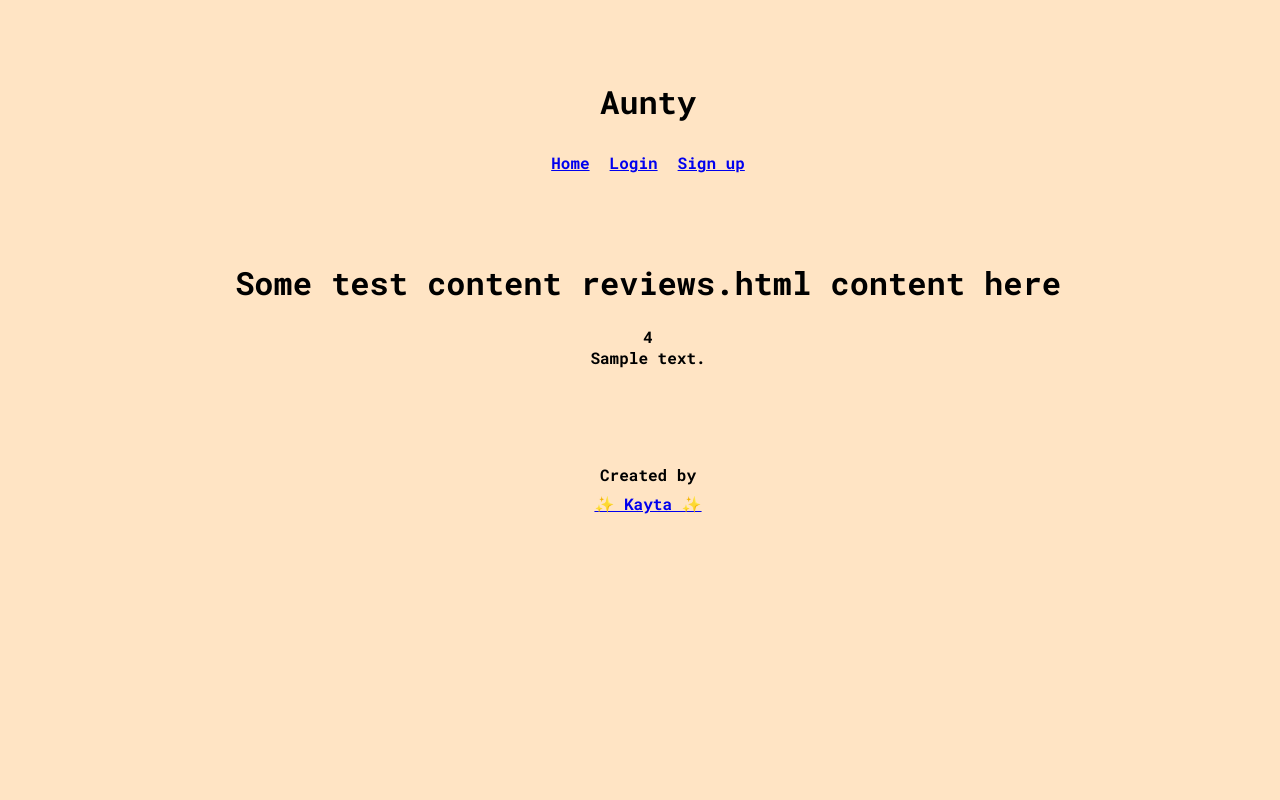
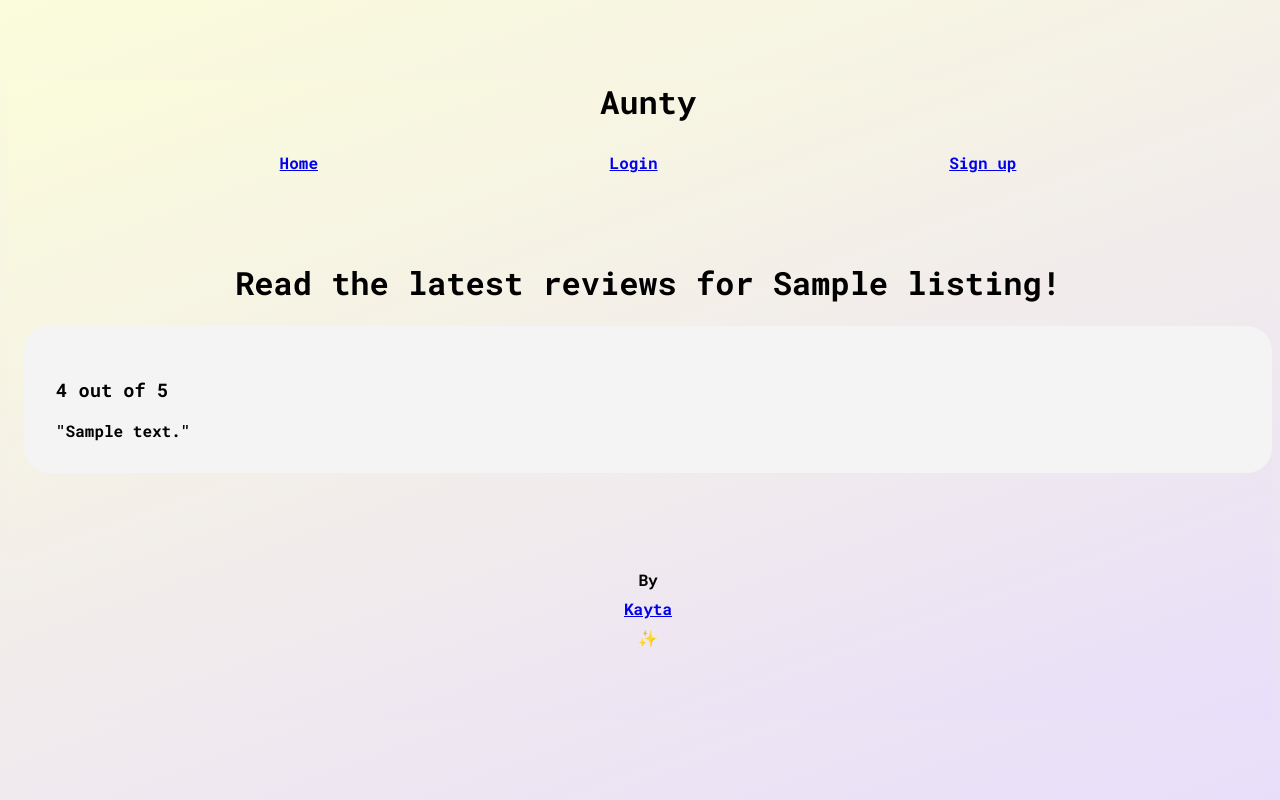
Before and after one commit to kaytawho/beauty-app, a Flask app: page /listings/1/reviews in a window 1280 px wide. Run offline with Flask 2, Linux system fonts and the light colour scheme; a database or web service that is not in the repository returns one stand-in record (values such as "Sample title"); some libraries are stand-ins or nearby versions.

Commit message:
css and html styling

```diff
--- a/controllers/review_controller.py
+++ b/controllers/review_controller.py
@@ -8,7 +8,8 @@ review_controller = Blueprint("review_controller", __name__, template_folder="..
 @review_controller.route('/listings/<listingId>/reviews')
 def reviews(listingId):
     review_items = get_reviews(listingId)
-    return render_template('reviews.html', review_items=review_items)
+    listing = get_listing(listingId)
+    return render_template('reviews.html', review_items=review_items, listing=listing)
 
 @review_controller.route('/listings/<listingId>/reviews/create')
 def create(listingId):
@@ -21,6 +22,7 @@ def create(listingId):
 def insert(listingId):
     if not session.get('user_id'):
         return redirect('/login')
+    listing = get_listing(listingId)
     # INSERT INTO DB
     insert_review(
         request.form.get('review'),
@@ -29,37 +31,37 @@ def insert(listingId):
         session.get('user_id')
     )
 
-    return redirect(f'/listings/{listingId}/reviews')
+    return redirect(f'/listings/{listingId}/reviews', listing=listing)
 
 
 ##CODE BELOW NEEDS ATTENTION
 
-@review_controller.route('/listings/<listingId>/reviews')
-def show(listingId):
-    reviews = get_reviews(listingId)
-    return render_template('show-review.html', reviews=reviews)
+# @review_controller.route('/listings/<listingId>/reviews')
+# def show(listingId):
+#     reviews = get_reviews(listingId)
+#     return render_template('show-review.html', reviews=reviews)
 
-@review_controller.route('/listings/<listingId>/reviews/<reviewId>')
-def edit(listingId, reviewId):
-    if not session.get('user_id'):
-        return redirect('/login')
-    review = get_reviews(listingId)
-    return render_template('edit-review.html', review=review)
+# @review_controller.route('/listings/<listingId>/reviews/<reviewId>')
+# def edit(listingId, reviewId):
+#     if not session.get('user_id'):
+#         return redirect('/login')
+#     review = get_reviews(listingId)
+#     return render_template('edit-review.html', review=review)
 
-@review_controller.route('/listings/<listingId>/reviews/<reviewId>', methods=["POST"])
-def update(listingId, reviewId):
-    if not session.get('user_id'):
-        return redirect('/login')
-    review = request.form.get('review'),
-    rating = request.form.get('rating'),
-    session.get('user_id'),
-    # UPDATE
-    update_review(review, rating, id)
-    return redirect('/')
+# @review_controller.route('/listings/<listingId>/reviews/<reviewId>', methods=["POST"])
+# def update(listingId, reviewId):
+#     if not session.get('user_id'):
+#         return redirect('/login')
+#     review = request.form.get('review'),
+#     rating = request.form.get('rating'),
+#     session.get('user_id'),
+#     # UPDATE
+#     update_review(review, rating, id)
+#     return redirect('/')
 
-@review_controller.route('/listings/<listingId>/reviews/<reviewId>/delete', methods=["POST"])
-def delete(reviewId):
-    if not session.get('user_id'):
-        return redirect('/login')
-    delete_review(reviewId)
-    return redirect('/')
+# @review_controller.route('/listings/<listingId>/reviews/<reviewId>/delete', methods=["POST"])
+# def delete(reviewId):
+#     if not session.get('user_id'):
+#         return redirect('/login')
+#     delete_review(reviewId)
+#     return redirect('/')
--- a/static/css/style.css
+++ b/static/css/style.css
@@ -1,7 +1,7 @@
 html,
 body {
     font-size: 16px;
-    background-color: bisque;
+    background-image: linear-gradient(-20deg, #e9defa 0%, #fbfcdb 100%);
     font-family: 'Roboto Mono', monospace;
 }
 
@@ -65,9 +65,14 @@ form .error {
     color: rgb(38, 28, 28);
 }
 
+.home-intro {
+    padding-bottom: 2em;
+}
+
 .listing-item {
-    background-color: rgb(244, 244, 244);
+    background-color: rgb(218, 214, 214);
     border-radius: 25px;
+    box-shadow: 12px 2px 1px black;
     padding: 2em;
     align-content: center;
 }
@@ -76,19 +81,44 @@ form .error {
     width: 100%;
     height: 200px;
     object-fit: cover;
+    border-radius: 25px;
     border: 0.5em solid white;
 }
 
 .listing-item .info {
     display: flex;
     align-items: center;
+    justify-content: space-evenly;
+    gap: 10px;
+}
+
+.show-listing-item {
+    display: grid;
+    background-color: rgb(67, 119, 214);
+    border-radius: 25px;
+    padding: 2em;
+    align-content: center;
+}
+
+.show-listing-item img {
+    width: 100%;
+    height: 300px;
+    object-fit: cover;
+    border-radius: 25px;
+    border: 0.5em solid white;
+}
+
+.show-listing-item .info {
+    display: flex;
+    align-items: center;
+    justify-content: left;
     gap: 10px;
 }
 
 .review-item {
     background-color: rgb(244, 244, 244);
     border-radius: 25px;
-    margin-top: 2em;
+    margin: 1em;
     padding: 2em;
     text-align: left;
 }
@@ -103,7 +133,7 @@ header nav {
     display: flex;
     gap: 20px;
     align-items: center;
-    justify-content: center;
+    justify-content: space-evenly;
 }
 
 footer {
--- a/templates/base.html
+++ b/templates/base.html
@@ -31,14 +31,10 @@
         </header>
         <main>{%block content %}{% endblock content %}</main>
         <footer>
-            <section>
-                <p>
-                    Created by
-                    <a href="https://www.linkedin.com/in/kaytahackman/"
-                        >✨ Kayta ✨
-                    </a>
-                </p>
-            </section>
+            <p>
+                By<a href="https://www.linkedin.com/in/kaytahackman/">Kayta</a
+                >✨
+            </p>
         </footer>
     </body>
 </html>
--- a/templates/listings/show.html
+++ b/templates/listings/show.html
@@ -1,6 +1,6 @@
 {% extends 'base.html' %} {% block content %}
 
-<div class="listing-item">
+<div class="show-listing-item">
     <div class="info">
         <h2>{{ listing['name'] }}</h2>
         {% if session.get('user_id') %}
@@ -29,6 +29,9 @@
     <div class="add-review">
         <a href="/listings/{{listing['id']}}/reviews/create">Add review</a>
     </div>
+    <div class="view-reviews">
+        <a href="/listings/{{listing['id']}}/reviews">View reviews</a>
+    </div>
 </div>
 
 {% endblock content %}
--- a/templates/reviews/reviews.html
+++ b/templates/reviews/reviews.html
@@ -1,7 +1,11 @@
 {% extends 'base.html' %} {% block content %}
 
-<h1>Some test content reviews.html content here</h1>
+<h1>Read the latest reviews for {{ listing['name'] }}!</h1>
 {% for review in review_items %}
-<div class="rating">{{ review['rating'] }}</div>
-<div class="review">{{ review['review'] }}</div>
+<div class="review-item">
+    <div class="rating">
+        <h3>{{ review['rating'] }} out of 5</h3>
+    </div>
+    <div class="review">"{{ review['review'] }}"</div>
+</div>
 {% endfor %} {% endblock content %}
```
Also changed, not shown: templates/listings/listings.html (+9 -10 lines).
